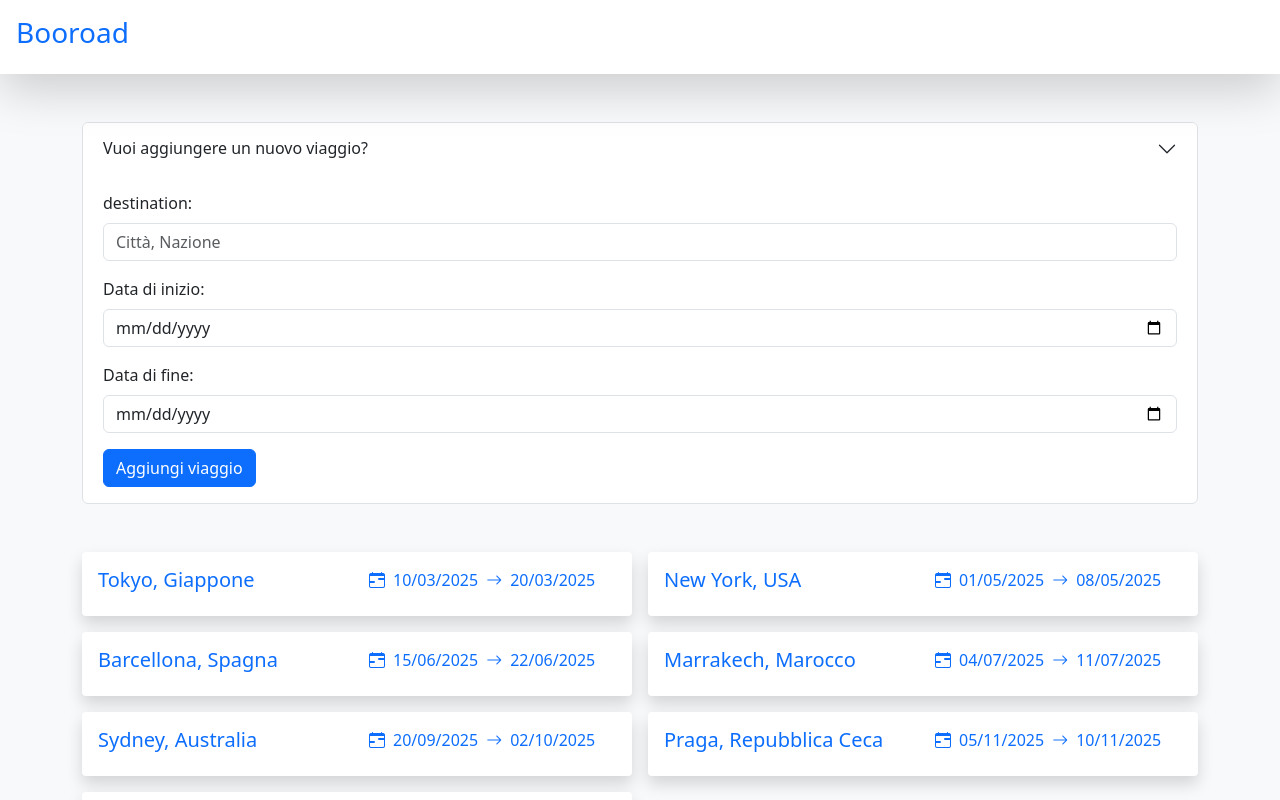
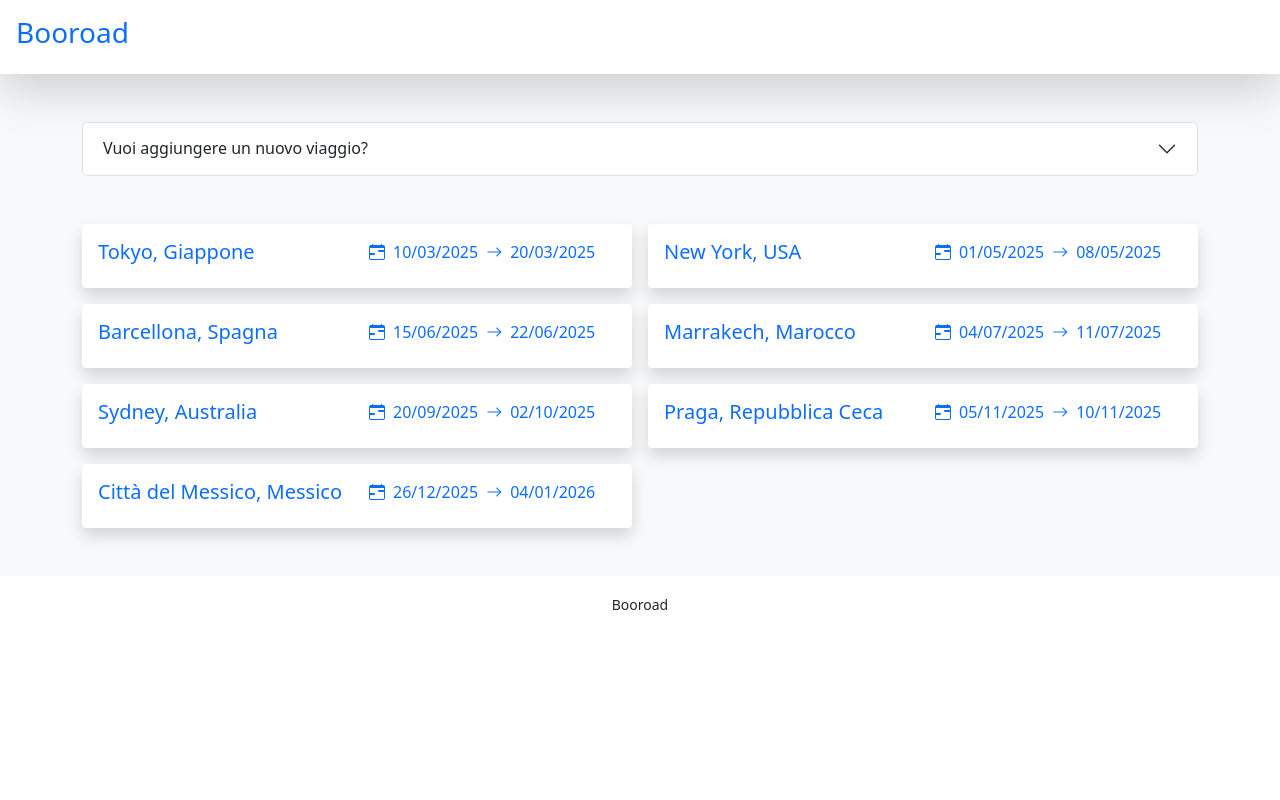
Before and after one commit to gabriele-fontana/booroad, a React (Vite) app: page / in a window 1280 px wide. Shown: the top 800 px of the page. Built offline with nearby package versions, Linux system fonts and the light colour scheme.

Commit message:
fix collapse default (forms)

```diff
--- a/src/components/TravelForm.jsx
+++ b/src/components/TravelForm.jsx
@@ -36,7 +36,7 @@
             Vuoi aggiungere un nuovo viaggio?
           </button>
         </h2>
-        <div id="collapseOne" className="accordion-collapse collapse show" data-bs-parent="#accordionExample">
+        <div id="collapseOne" className="accordion-collapse collapse" data-bs-parent="#accordionExample">
           <div className="accordion-body">
             <form onSubmit={handleFormSubmit}>
               <div className="mb-3">
--- a/src/components/TravelersForm.jsx
+++ b/src/components/TravelersForm.jsx
@@ -37,7 +37,7 @@
                         </button>
                     </h2>
 
-                    <div id="collapseOne" className="accordion-collapse collapse show" data-bs-parent="#accordionExample">
+                    <div id="collapseOne" className="accordion-collapse collapse" data-bs-parent="#accordionExample">
                         <div className="accordion-body">
 
                             <form onSubmit={e => { handleSubmit(e) }}>
```
